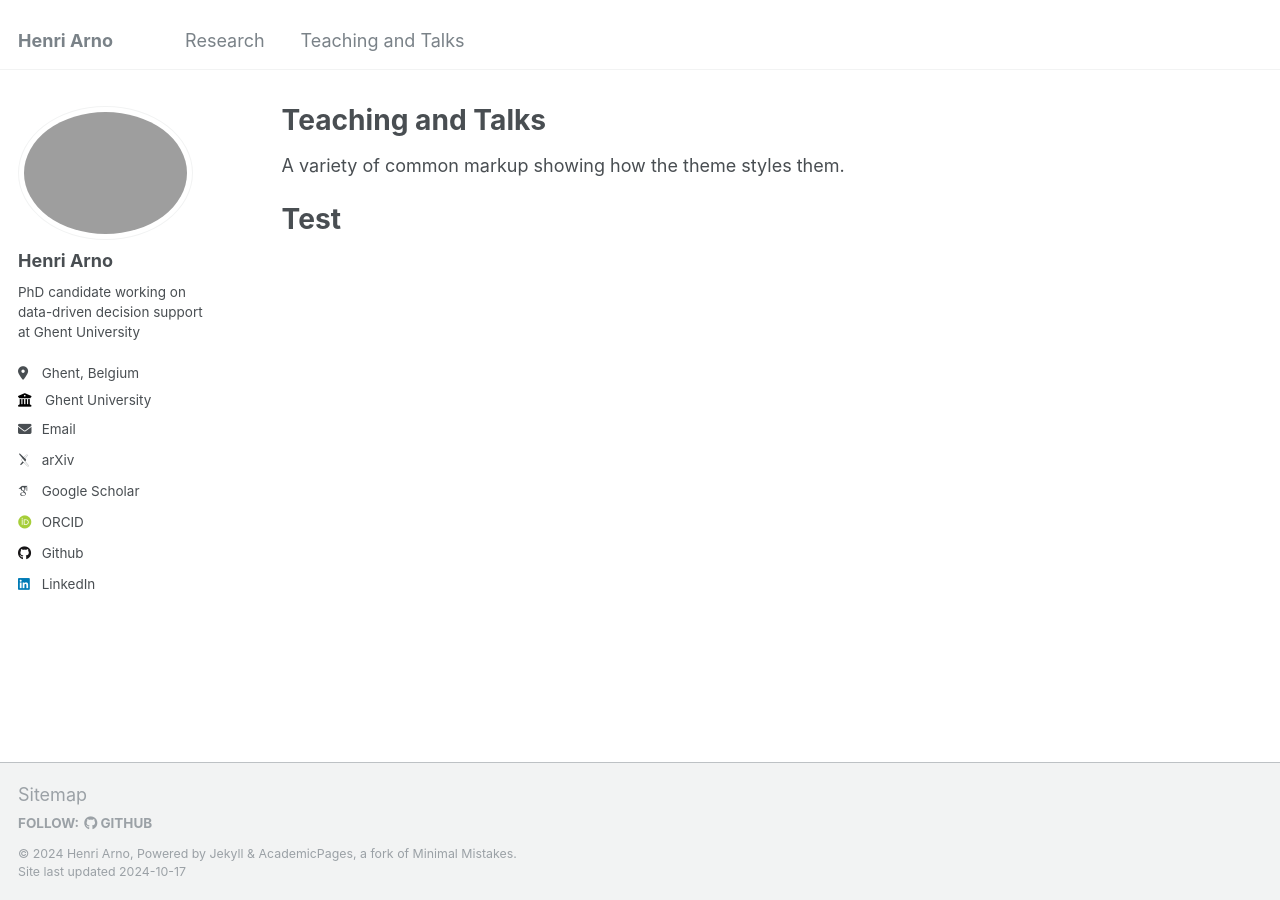
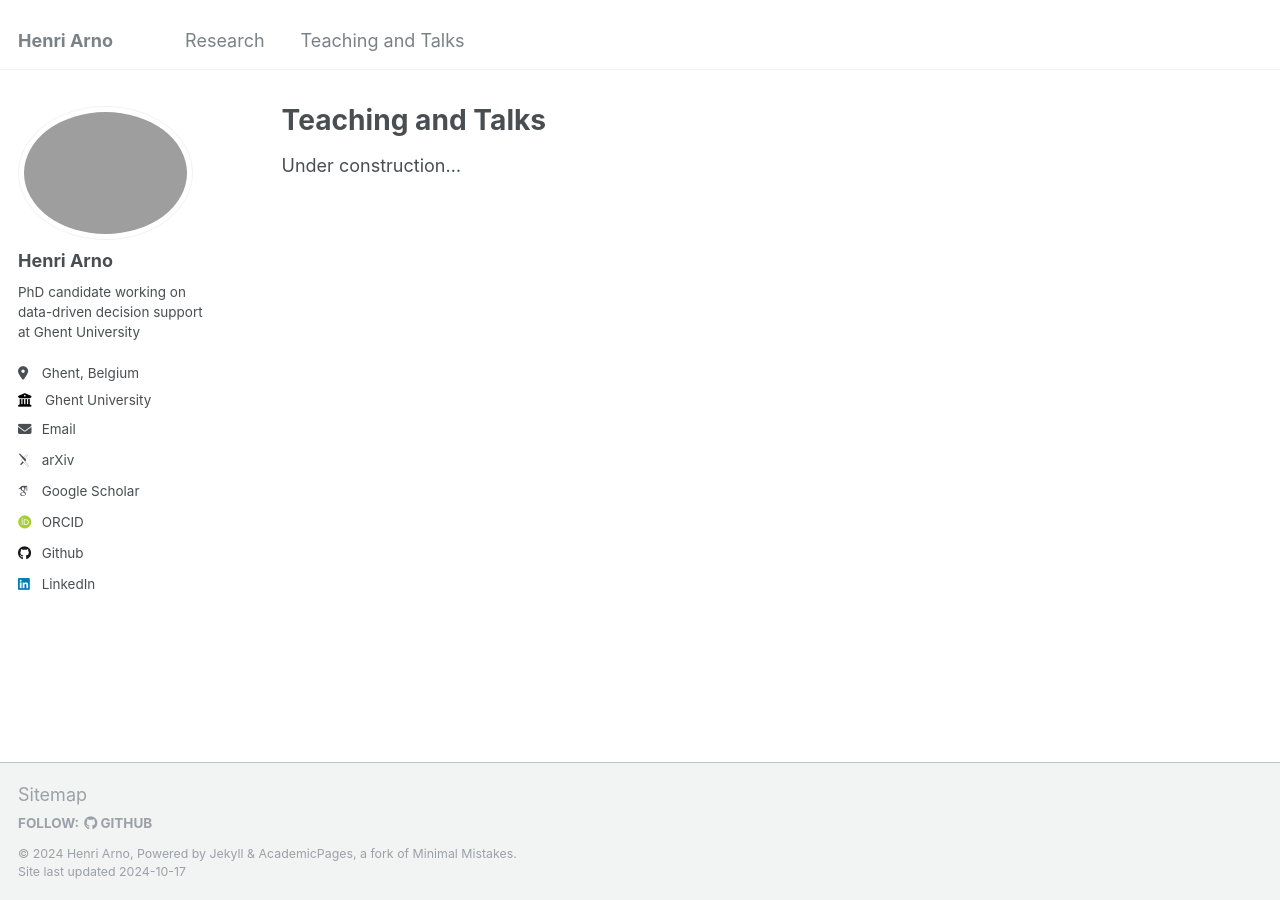
Before and after one commit to HenriArno/HenriArno.github.io, a Jekyll site: the page built from _pages/teachingandtalks.md, in a window 1280 px wide. Built offline with Jekyll 4.4.1, drawn with Linux system fonts in a browser that asks for light colours; some web fonts are replaced.

Commit message:
Update teachingandtalks.md

```diff
--- a/_pages/teachingandtalks.md
+++ b/_pages/teachingandtalks.md
@@ -4,6 +4,5 @@ layout: archive
 permalink: /teachingandtalks/
 ---
 
-A variety of common markup showing how the theme styles them.
 
-# Test
+Under construction...
```
